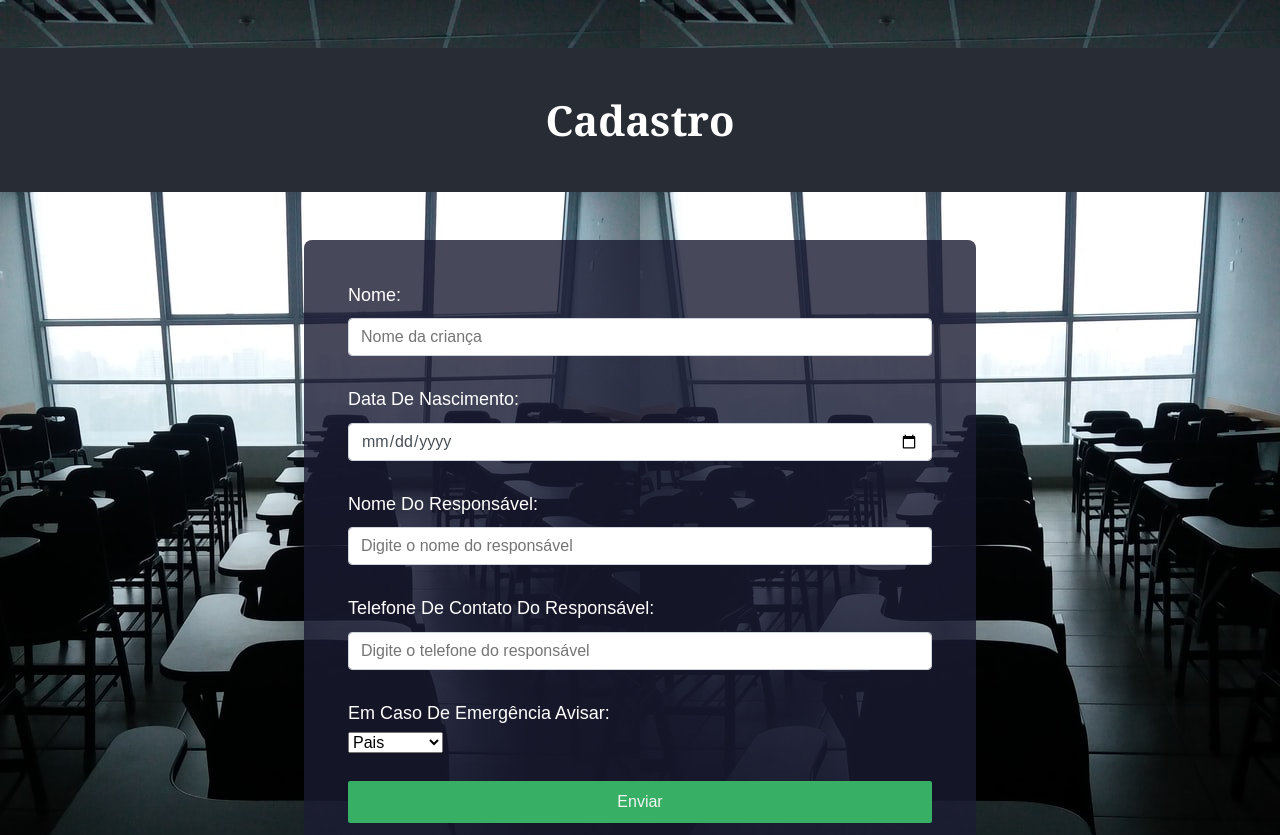
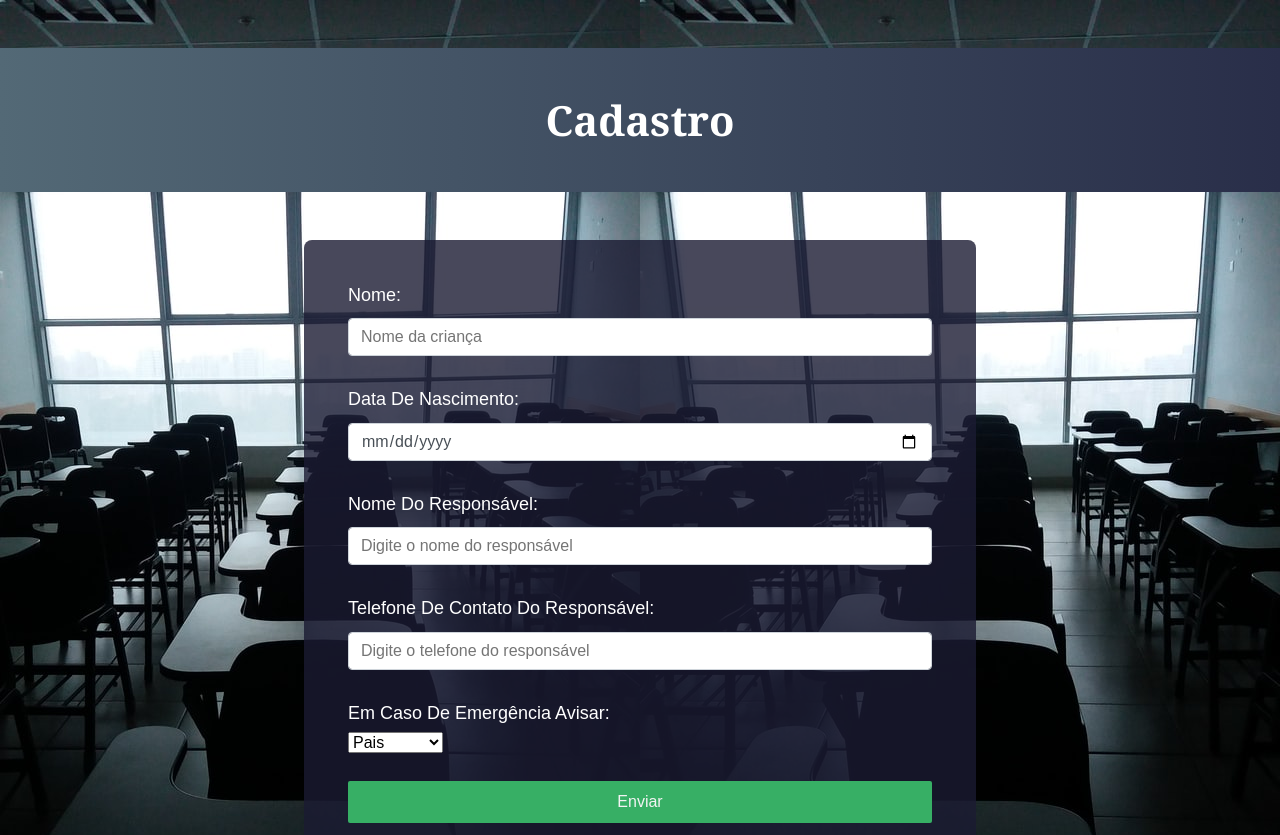
Before and after one commit to mrcomputer2018/cadastro_de_aluno, a React (Create React App) app: page / in a window 1280 px wide. Shown: the top 835 px of the page. Built offline with nearby package versions, Linux system fonts and the light colour scheme.

Commit message:
acerto do layout de Header

```diff
--- a/src/App.css
+++ b/src/App.css
@@ -3,7 +3,7 @@
 }
 
 .App-header {
-  background-color: #282c34;
+  background: linear-gradient(to right, rgb(83, 105, 118), rgb(41, 46, 73));
   min-height:9rem;
   display: flex;
   flex-direction: column;
```
